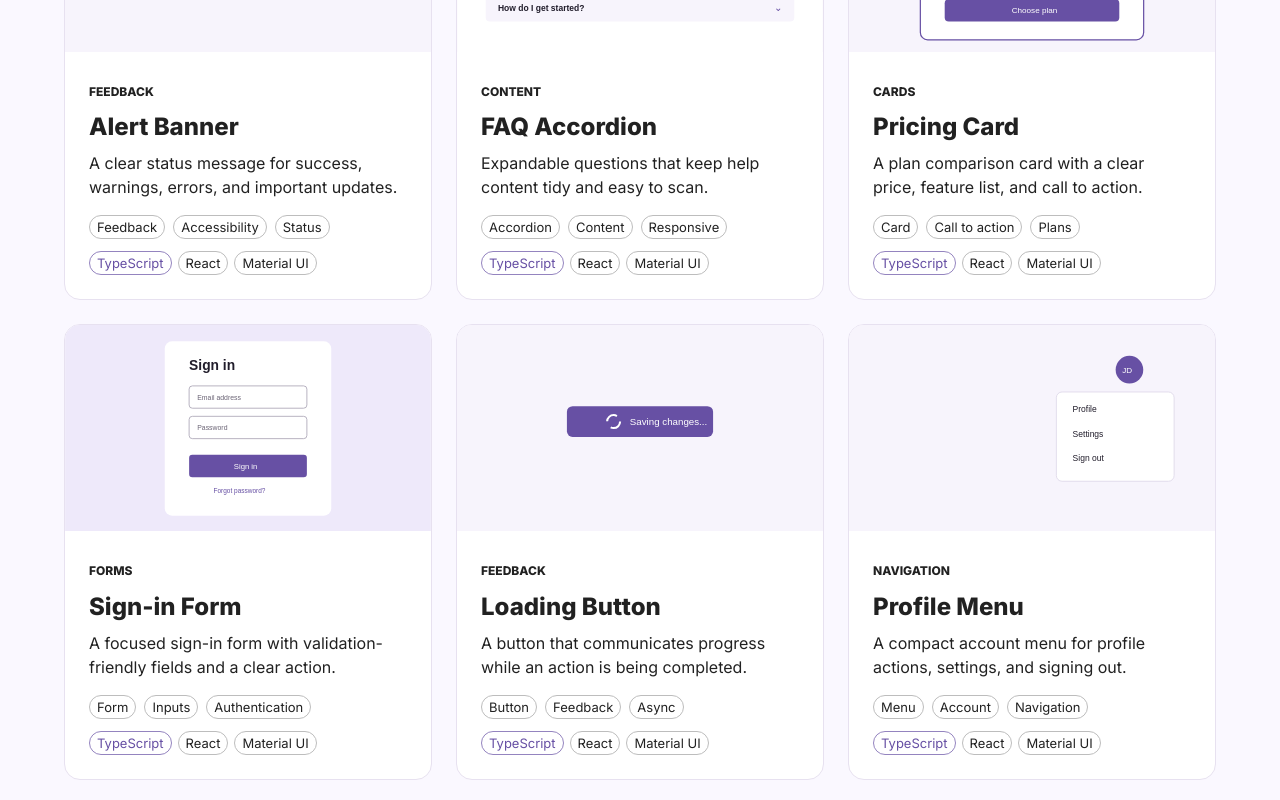
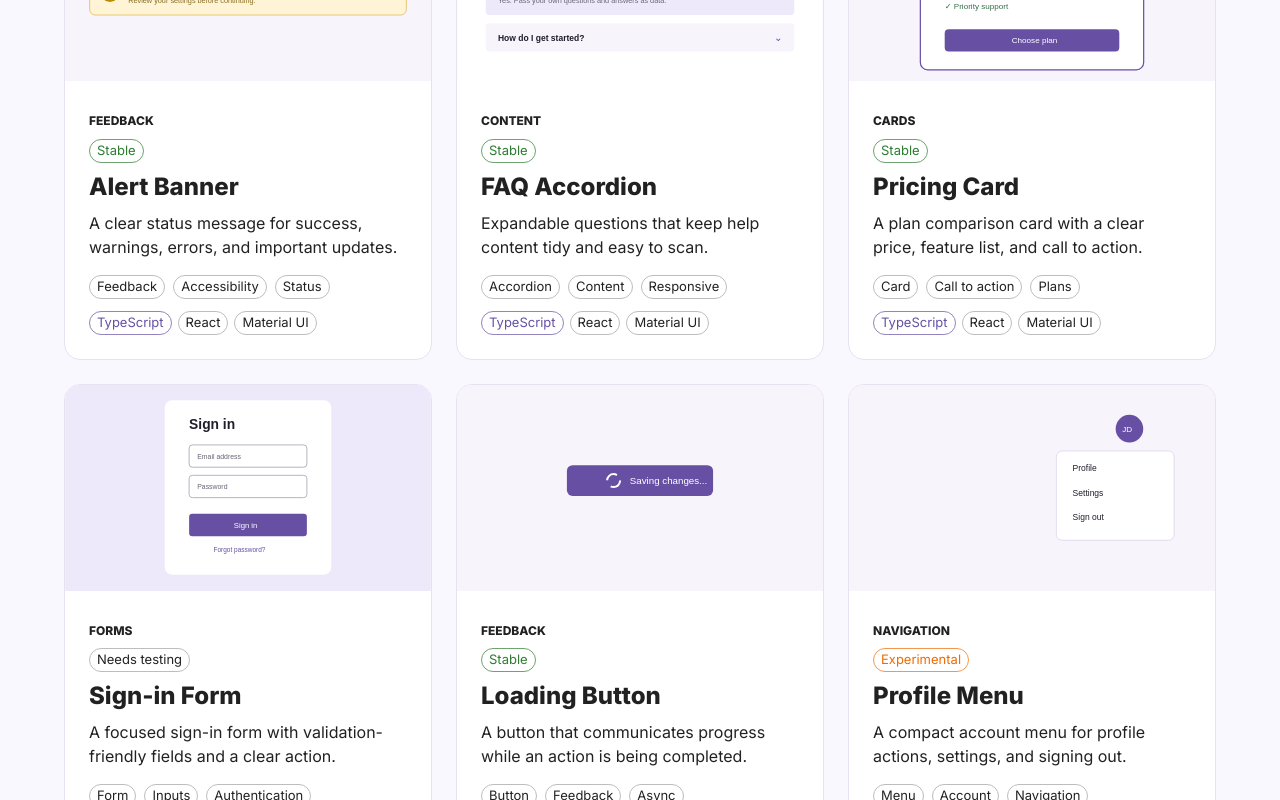
Before and after one commit to BetaCan/component-library, a React (Vite) app: page / in a window 1280 px wide. Shown: the part 1800-2600 px from the top of the page. Built offline with nearby package versions, Linux system fonts and the light colour scheme.

Commit message:
Add component statuses and related components

```diff
--- a/src/App.tsx
+++ b/src/App.tsx
@@ -21,10 +21,12 @@ import { useEffect } from 'react'
 import { HashRouter, Link as RouterLink, Route, Routes, useLocation, useNavigate, useParams } from 'react-router-dom'
 import { CodeTabs } from './components/CodeTabs'
 import { ComponentPreview } from './components/ComponentPreview'
+import { ComponentStatus } from './components/ComponentStatus'
 import { ComponentSearch } from './components/ComponentSearch'
 import { FilterGroup } from './components/FilterGroup'
 import { PropsTable } from './components/PropsTable'
 import { TechnologyChips } from './components/TechnologyChips'
+import { RelatedComponents } from './components/RelatedComponents'
 import { useComponentFilters } from './hooks/useComponentFilters'
 import { componentCatalog, getComponentBySlug } from './catalog/componentCatalog'
 import { usageExamples } from './catalog/usageExamples'
@@ -95,6 +97,7 @@ function ComponentCard({ item }: { item: (typeof componentCatalog)[number] }) {
         />
         <CardContent sx={{ p: 3, flexGrow: 1 }}>
           <Typography variant="overline" color="primary.main" sx={{ fontWeight: 800 }}>{item.category}</Typography>
+          <Box sx={{ mb: 1 }}><ComponentStatus status={item.status} /></Box>
           <Typography variant="h5" sx={{ mt: .5, mb: 1, fontWeight: 800 }}>{item.title}</Typography>
           <Typography color="text.secondary" sx={{ mb: 2 }}>{item.description}</Typography>
           <Stack direction="row" sx={{ flexWrap: 'wrap', gap: 1 }}>
@@ -181,6 +184,7 @@ function DetailPage() {
     <Container maxWidth="md" sx={{ py: { xs: 5, md: 8 } }}>
       <Button startIcon="←" onClick={() => navigate('/')} sx={{ mb: 5 }}>Back to components</Button>
       <Typography variant="overline" component="div" color="primary.main" sx={{ fontWeight: 900, textAlign: 'left' }}>{item.category}</Typography>
+      <Box sx={{ mt: 1, mb: 2 }}><ComponentStatus status={item.status} /></Box>
       <Typography variant="h1" sx={{ fontSize: { xs: '2.8rem', md: '4.5rem' }, mt: 1 }}>{item.title}</Typography>
       <Typography variant="h6" color="text.secondary" sx={{ mt: 2, mb: 4, fontWeight: 400 }}>{item.description}</Typography>
       <ComponentPreview item={item} />
@@ -206,6 +210,8 @@ function DetailPage() {
       <Typography variant="h4" sx={{ fontWeight: 800, mb: 2 }}>Code</Typography>
       <Typography color="text.secondary" sx={{ mb: 3 }}>Use the tabs to move between the component, an example call, and any supporting files.</Typography>
       <CodeTabs implementationFiles={item.files} usageFile={usageExample} optionalFiles={item.optionalFiles} />
+      <Divider sx={{ my: 6 }} />
+      <RelatedComponents current={item} items={components} />
       <Button variant="contained" href="https://mui.com/material-ui/" target="_blank" sx={{ mt: 4 }}>Read the Material UI docs ↗</Button>
     </Container>
   )
--- a/src/catalog/componentCatalog.ts
+++ b/src/catalog/componentCatalog.ts
@@ -10,6 +10,7 @@ export const componentCatalog: ComponentItem[] = [
     tags: ['React', 'TypeScript', 'Material UI'],
     image: assetPath('previews/project-card.svg'),
     category: 'Cards',
+    status: 'Stable',
     languages: ['TypeScript'],
     technologies: ['React', 'Material UI'],
     keywords: ['responsive', 'project showcase', 'tags', 'image', 'links'],
@@ -26,6 +27,7 @@ export const componentCatalog: ComponentItem[] = [
     tags: ['AppBar', 'Responsive', 'Navigation'],
     image: assetPath('previews/navigation-bar.svg'),
     category: 'Navigation',
+    status: 'Stable',
     languages: ['TypeScript'],
     technologies: ['React', 'Material UI'],
     keywords: ['header', 'responsive navigation', 'routing', 'mobile menu', 'links'],
@@ -42,6 +44,7 @@ export const componentCatalog: ComponentItem[] = [
     tags: ['Chips', 'State', 'Filtering'],
     image: assetPath('previews/filter-chips.svg'),
     category: 'Inputs',
+    status: 'Stable',
     languages: ['TypeScript'],
     technologies: ['React', 'Material UI'],
     keywords: ['filtering', 'selection', 'state', 'categories', 'interactive'],
@@ -57,6 +60,7 @@ export const componentCatalog: ComponentItem[] = [
     tags: ['Feedback', 'Accessibility', 'Status'],
     image: assetPath('previews/feedback.svg'),
     category: 'Feedback',
+    status: 'Stable',
     languages: ['TypeScript'],
     technologies: ['React', 'Material UI'],
     keywords: ['notification', 'success message', 'warning', 'error state', 'dismissible'],
@@ -73,6 +77,7 @@ export const componentCatalog: ComponentItem[] = [
     tags: ['Accordion', 'Content', 'Responsive'],
     image: assetPath('previews/faq.svg'),
     category: 'Content',
+    status: 'Stable',
     languages: ['TypeScript'],
     technologies: ['React', 'Material UI'],
     keywords: ['frequently asked questions', 'expandable', 'help centre', 'documentation', 'disclosure'],
@@ -88,6 +93,7 @@ export const componentCatalog: ComponentItem[] = [
     tags: ['Card', 'Call to action', 'Plans'],
     image: assetPath('previews/pricing.svg'),
     category: 'Cards',
+    status: 'Stable',
     languages: ['TypeScript'],
     technologies: ['React', 'Material UI'],
     keywords: ['subscription', 'product pricing', 'feature list', 'CTA', 'comparison'],
@@ -103,6 +109,7 @@ export const componentCatalog: ComponentItem[] = [
     tags: ['Form', 'Inputs', 'Authentication'],
     image: assetPath('previews/sign-in.svg'),
     category: 'Forms',
+    status: 'Needs testing',
     languages: ['TypeScript'],
     technologies: ['React', 'Material UI'],
     keywords: ['login', 'authentication', 'email', 'password', 'validation'],
@@ -119,6 +126,7 @@ export const componentCatalog: ComponentItem[] = [
     tags: ['Button', 'Feedback', 'Async'],
     image: assetPath('previews/loading-button.svg'),
     category: 'Feedback',
+    status: 'Stable',
     languages: ['TypeScript'],
     technologies: ['React', 'Material UI'],
     keywords: ['submit', 'loading state', 'async action', 'progress'],
@@ -132,6 +140,7 @@ export const componentCatalog: ComponentItem[] = [
     tags: ['Menu', 'Account', 'Navigation'],
     image: assetPath('previews/profile-menu.svg'),
     category: 'Navigation',
+    status: 'Experimental',
     languages: ['TypeScript'],
     technologies: ['React', 'Material UI'],
     keywords: ['account', 'avatar', 'settings', 'user menu'],
@@ -145,6 +154,7 @@ export const componentCatalog: ComponentItem[] = [
     tags: ['Table', 'Data', 'Responsive'],
     image: assetPath('previews/data-table.svg'),
     category: 'Data display',
+    status: 'Needs testing',
     languages: ['TypeScript'],
     technologies: ['React', 'Material UI'],
     keywords: ['rows', 'columns', 'dashboard', 'records', 'status'],
@@ -158,6 +168,7 @@ export const componentCatalog: ComponentItem[] = [
     tags: ['Navigation', 'Hierarchy', 'Links'],
     image: assetPath('previews/breadcrumbs.svg'),
     category: 'Navigation',
+    status: 'Stable',
     languages: ['TypeScript'],
     technologies: ['React', 'Material UI'],
     keywords: ['current page', 'nested routes', 'navigation trail', 'links'],
@@ -171,6 +182,7 @@ export const componentCatalog: ComponentItem[] = [
     tags: ['Search', 'Input', 'Filtering'],
     image: assetPath('previews/search-field.svg'),
     category: 'Inputs',
+    status: 'Stable',
     languages: ['TypeScript'],
     technologies: ['React', 'Material UI'],
     keywords: ['query', 'search results', 'filtering', 'text input'],
@@ -184,6 +196,7 @@ export const componentCatalog: ComponentItem[] = [
     tags: ['Feedback', 'Content', 'Call to action'],
     image: assetPath('previews/empty-state.svg'),
     category: 'Feedback',
+    status: 'Stable',
     languages: ['TypeScript'],
     technologies: ['React', 'Material UI'],
     keywords: ['no results', 'first use', 'guidance', 'action', 'helpful feedback'],
@@ -197,6 +210,7 @@ export const componentCatalog: ComponentItem[] = [
     tags: ['Dialog', 'Confirmation', 'Actions'],
     image: assetPath('previews/confirmation-dialog.svg'),
     category: 'Feedback',
+    status: 'Needs testing',
     languages: ['TypeScript'],
     technologies: ['React', 'Material UI'],
     keywords: ['confirm', 'modal', 'destructive action', 'cancel', 'submit'],
@@ -239,6 +253,7 @@ export function ConfirmationDialog({ open, title, message, onCancel, onConfirm }
     tags: ['Tabs', 'Navigation', 'Views'],
     image: assetPath('previews/tab-navigation.svg'),
     category: 'Navigation',
+    status: 'Experimental',
     languages: ['TypeScript'],
     technologies: ['React', 'Material UI'],
     keywords: ['sections', 'active view', 'switching', 'dashboard', 'navigation'],
@@ -276,6 +291,7 @@ export function TabNavigation() {
     tags: ['Snackbar', 'Feedback', 'Notification'],
     image: assetPath('previews/snackbar-notification.svg'),
     category: 'Feedback',
+    status: 'Stable',
     languages: ['TypeScript'],
     technologies: ['React', 'Material UI'],
     keywords: ['toast', 'success', 'dismissible', 'temporary message'],
@@ -313,6 +329,7 @@ export function SnackbarNotification({ open, message, onClose }: SnackbarNotific
     tags: ['Stepper', 'Forms', 'Progress'],
     image: assetPath('previews/form-stepper.svg'),
     category: 'Forms',
+    status: 'Needs testing',
     languages: ['TypeScript'],
     technologies: ['React', 'Material UI'],
     keywords: ['multi-step form', 'progress', 'wizard', 'checkout', 'workflow'],
@@ -351,6 +368,7 @@ export function FormStepper() {
     tags: ['Upload', 'Form', 'Files'],
     image: assetPath('previews/image-upload.svg'),
     category: 'Forms',
+    status: 'Needs testing',
     languages: ['TypeScript'],
     technologies: ['React', 'Material UI'],
     keywords: ['file input', 'preview', 'avatar', 'media', 'validation'],
@@ -392,6 +410,7 @@ export function ImageUpload() {
     tags: ['List', 'Content', 'Actions'],
     image: assetPath('previews/list-item.svg'),
     category: 'Data display',
+    status: 'Stable',
     languages: ['TypeScript'],
     technologies: ['React', 'Material UI'],
     keywords: ['row', 'collection', 'avatar', 'secondary text', 'action'],
--- /dev/null
+++ b/src/components/ComponentStatus.tsx
@@ -0,0 +1,12 @@
+import { Chip } from '@mui/material'
+import type { ComponentItem } from '../types'
+
+const statusColors = {
+  Stable: 'success',
+  Experimental: 'warning',
+  'Needs testing': 'default',
+} as const
+
+export function ComponentStatus({ status }: { status: ComponentItem['status'] }) {
+  return <Chip label={status} color={statusColors[status]} size="small" variant="outlined" />
+}
--- /dev/null
+++ b/src/components/RelatedComponents.tsx
@@ -0,0 +1,44 @@
+import { Card, CardActionArea, CardContent, Chip, Stack, Typography } from '@mui/material'
+import { Link as RouterLink } from 'react-router-dom'
+import type { ComponentItem } from '../types'
+import { ComponentStatus } from './ComponentStatus'
+
+function relevanceScore(source: ComponentItem, candidate: ComponentItem) {
+  const sharedKeywords = candidate.keywords.filter((keyword) => source.keywords.includes(keyword)).length
+  const sharedTechnologies = candidate.technologies.filter((technology) => source.technologies.includes(technology)).length
+  const sameCategory = source.category === candidate.category ? 1 : 0
+  return sharedKeywords + sharedTechnologies + sameCategory
+}
+
+export function RelatedComponents({ current, items }: { current: ComponentItem; items: ComponentItem[] }) {
+  const related = items
+    .filter((item) => item.slug !== current.slug)
+    .sort((first, second) => relevanceScore(current, second) - relevanceScore(current, first))
+    .slice(0, 3)
+
+  return (
+    <section aria-labelledby="related-components-heading">
+      <Typography id="related-components-heading" variant="h4" sx={{ fontWeight: 800, mb: 3 }}>
+        Related components
+      </Typography>
+      <Stack direction={{ xs: 'column', sm: 'row' }} spacing={2}>
+        {related.map((item) => (
+          <Card key={item.slug} variant="outlined" sx={{ flex: 1 }}>
+            <CardActionArea component={RouterLink} to={`/components/${item.slug}`} sx={{ height: '100%' }}>
+              <CardContent>
+                <Stack direction="row" sx={{ justifyContent: 'space-between', gap: 1, mb: 1 }}>
+                  <Typography variant="h6" sx={{ fontWeight: 800 }}>{item.title}</Typography>
+                  <ComponentStatus status={item.status} />
+                </Stack>
+                <Typography color="text.secondary" variant="body2" sx={{ mb: 1.5 }}>{item.description}</Typography>
+                <Stack direction="row" sx={{ gap: .75, flexWrap: 'wrap' }}>
+                  {item.technologies.slice(0, 2).map((technology) => <Chip key={technology} label={technology} size="small" />)}
+                </Stack>
+              </CardContent>
+            </CardActionArea>
+          </Card>
+        ))}
+      </Stack>
+    </section>
+  )
+}
--- a/src/types.ts
+++ b/src/types.ts
@@ -18,6 +18,7 @@ export type ComponentItem = {
   tags: string[]
   image: string
   category: string
+  status: 'Stable' | 'Experimental' | 'Needs testing'
   languages: string[]
   technologies: string[]
   keywords: string[]
```
